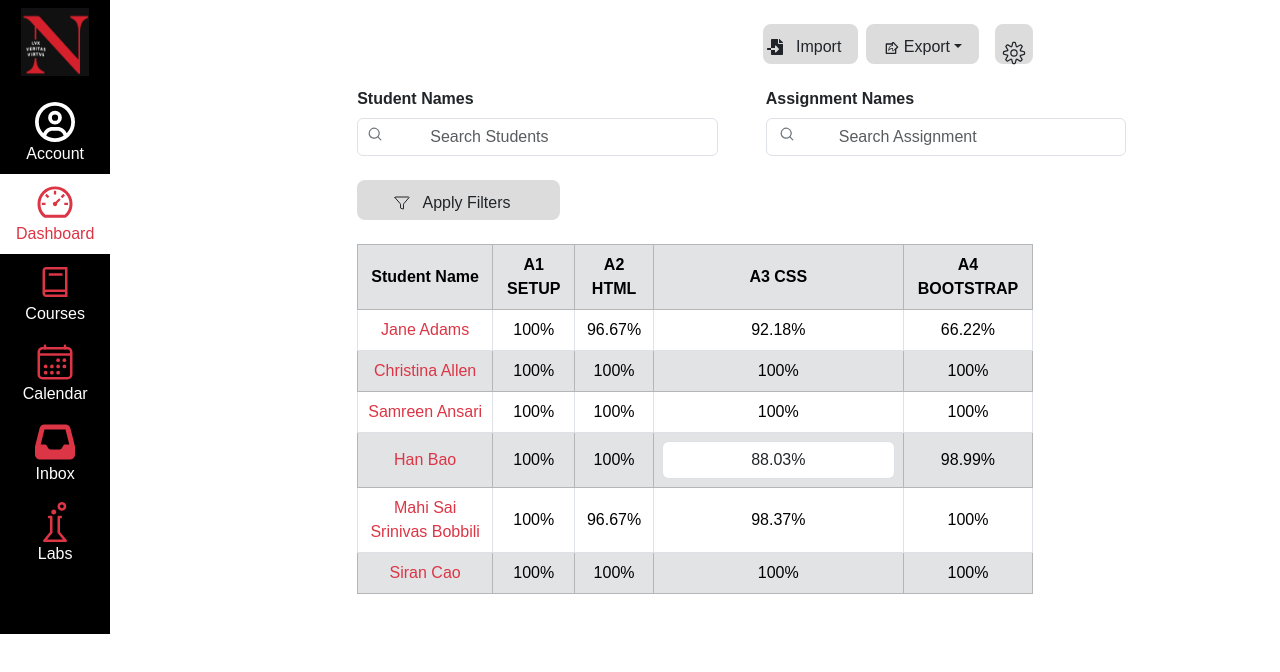
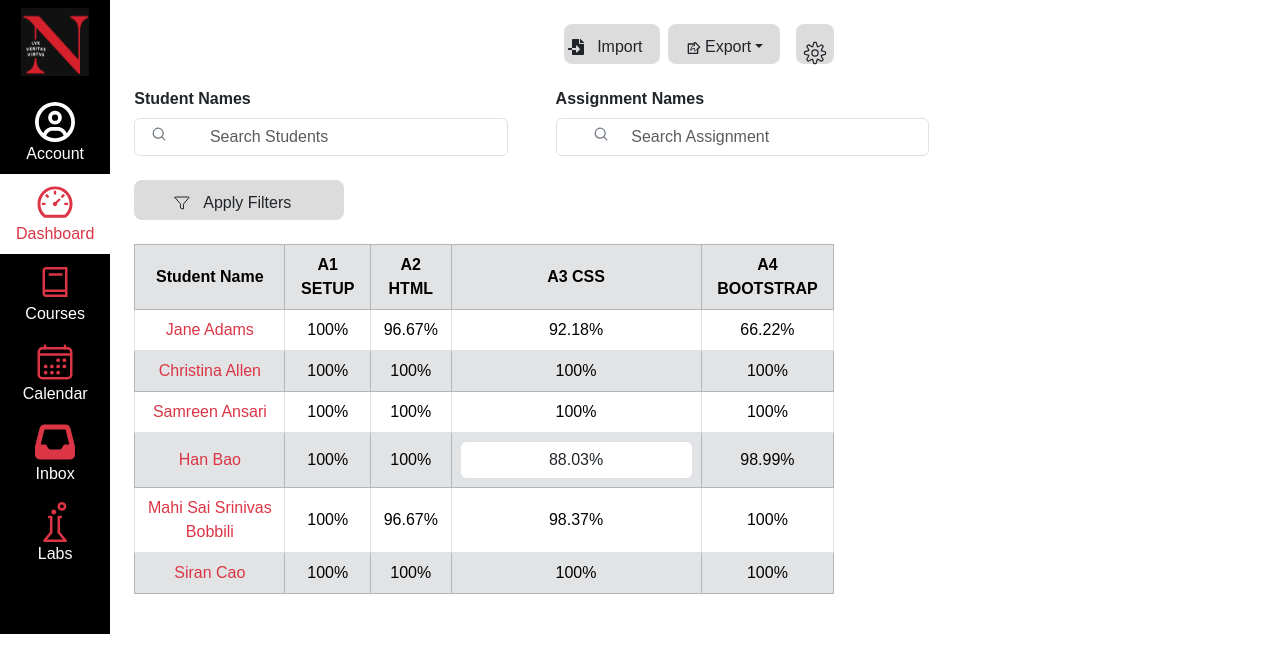
Before and after one commit to Axel-Q/kanbas-react-web-app, a React (Create React App) app: page /#/Kanbas/Grades in a window 1280 px wide. Shown: the top 672 px of the page. Built offline with nearby package versions, Linux system fonts and the light colour scheme.

Commit message:
revise the styling of side bar

```diff
--- a/src/Kanbas/Courses/Grades/index.css
+++ b/src/Kanbas/Courses/Grades/index.css
@@ -15,9 +15,10 @@
     width: 80%;
 }
 
-.search-icon {
+.search-icon3 {
   position: absolute;
     top: 70%;
+    left:3%;
   transform: translateY(-50%);
   color: #6c757d;
 }
@@ -25,7 +26,7 @@
 .search-icon2 {
   position: absolute;
     top: 70%;
-    left: 78%;
+    left: 82%;
   transform: translateY(-50%);
   color: #6c757d;
 }
--- a/src/Kanbas/Courses/Grades/index.tsx
+++ b/src/Kanbas/Courses/Grades/index.tsx
@@ -8,7 +8,7 @@ import { IoFunnelOutline } from "react-icons/io5";
 
 export default function Grades() {
     return (
-        <div id={"wd-grades-editor"} className={"container"} style={{width: "700px"}}>
+        <div id={"wd-grades-editor"} style={{width: "700px"}}>
             <div id={"function_btn"} className={"d-flex mb-3 justify-content-end"}>
                 <div className={"button-group me-2 button_style"}>
                     <FaFileImport/>
@@ -33,7 +33,7 @@ export default function Grades() {
                 <div className={"d-flex search-container"}>
                     <div className={"col-sm-8 me-5"}>
                         <label className={"col-form-label fw-bold"}>Student Names</label>
-                        <i className={"search-icon"}>
+                        <i className={"search-icon3"}>
                             <HiMiniMagnifyingGlass/>
                         </i>
                         <input type="search" className={"form-control"} placeholder={"Search Students"}
--- a/src/Kanbas/Courses/index.tsx
+++ b/src/Kanbas/Courses/index.tsx
@@ -14,10 +14,10 @@ export default function Courses() {
             <hr />
             <table className={"w-100"}>
                 <tr>
-                    <td valign="top">
+                    <td valign="top" style={{width: "50px"}}>
                         <CoursesNavigation />
                     </td>
-                    <td valign="top">
+                    <td valign="top" >
                         <Routes>
                             <Route path="/" element={<Navigate to="Home" />} />
                             <Route path="Home" element={<Home/>} />
```
